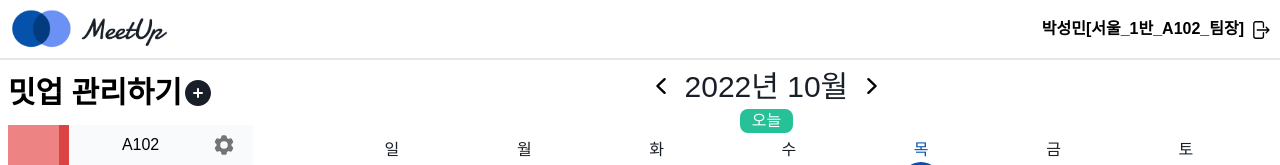
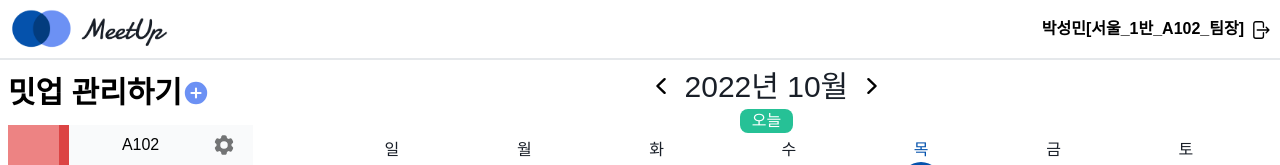
Before and after one commit to drsuneamer/MeetUp, a React (Create React App) app in the folder frontend/: page / in a window 1280 px wide. Shown: the top 165 px of the page. Built offline with nearby package versions, Linux system fonts and the light colour scheme.

Commit message:
[#S07P31A102-95][FE] feat: add link to create channel page

```diff
--- a/frontend/src/components/ChannelList.tsx
+++ b/frontend/src/components/ChannelList.tsx
@@ -1,5 +1,7 @@
 import ChannelListItem from './ChannelListItem';
 import { tChannel } from '../types/channels';
+
+import { Link } from 'react-router-dom';
 
 let channelArray: Array<tChannel> = [
   {
@@ -25,16 +27,12 @@ function ChannelList() {
     <div className="ChannelList mb-[50px]">
       <div className="flex mb-[10px]">
         <h1 className="text-xl font-bold">밋업 관리하기</h1>
-        <div className="flex flex-col justify-center">
-          {/* plus button */}
-          <svg xmlns="http://www.w3.org/2000/svg" viewBox="0 0 24 24" fill="currentColor" className="w-8 h-8 text-body align-middle">
-            <path
-              fill-rule="evenodd"
-              d="M12 2.25c-5.385 0-9.75 4.365-9.75 9.75s4.365 9.75 9.75 9.75 9.75-4.365 9.75-9.75S17.385 2.25 12 2.25zM12.75 9a.75.75 0 00-1.5 0v2.25H9a.75.75 0 000 1.5h2.25V15a.75.75 0 001.5 0v-2.25H15a.75.75 0 000-1.5h-2.25V9z"
-              clip-rule="evenodd"
-            />
-          </svg>
-        </div>
+        <Link to="/create-channel" className="flex flex-col justify-center">
+            {/* plus button */}
+            <svg xmlns="http://www.w3.org/2000/svg" viewBox="0 0 20 20" fill="currentColor" className="w-7 h-7 text-point">
+              <path fill-rule="evenodd" d="M10 18a8 8 0 100-16 8 8 0 000 16zm.75-11.25a.75.75 0 00-1.5 0v2.5h-2.5a.75.75 0 000 1.5h2.5v2.5a.75.75 0 001.5 0v-2.5h2.5a.75.75 0 000-1.5h-2.5v-2.5z" clip-rule="evenodd" />
+            </svg>
+        </Link>
       </div>
         { channelArray.map((value: tChannel, index: number) => <ChannelListItem channel={value}/>)        }
     </div>
```
